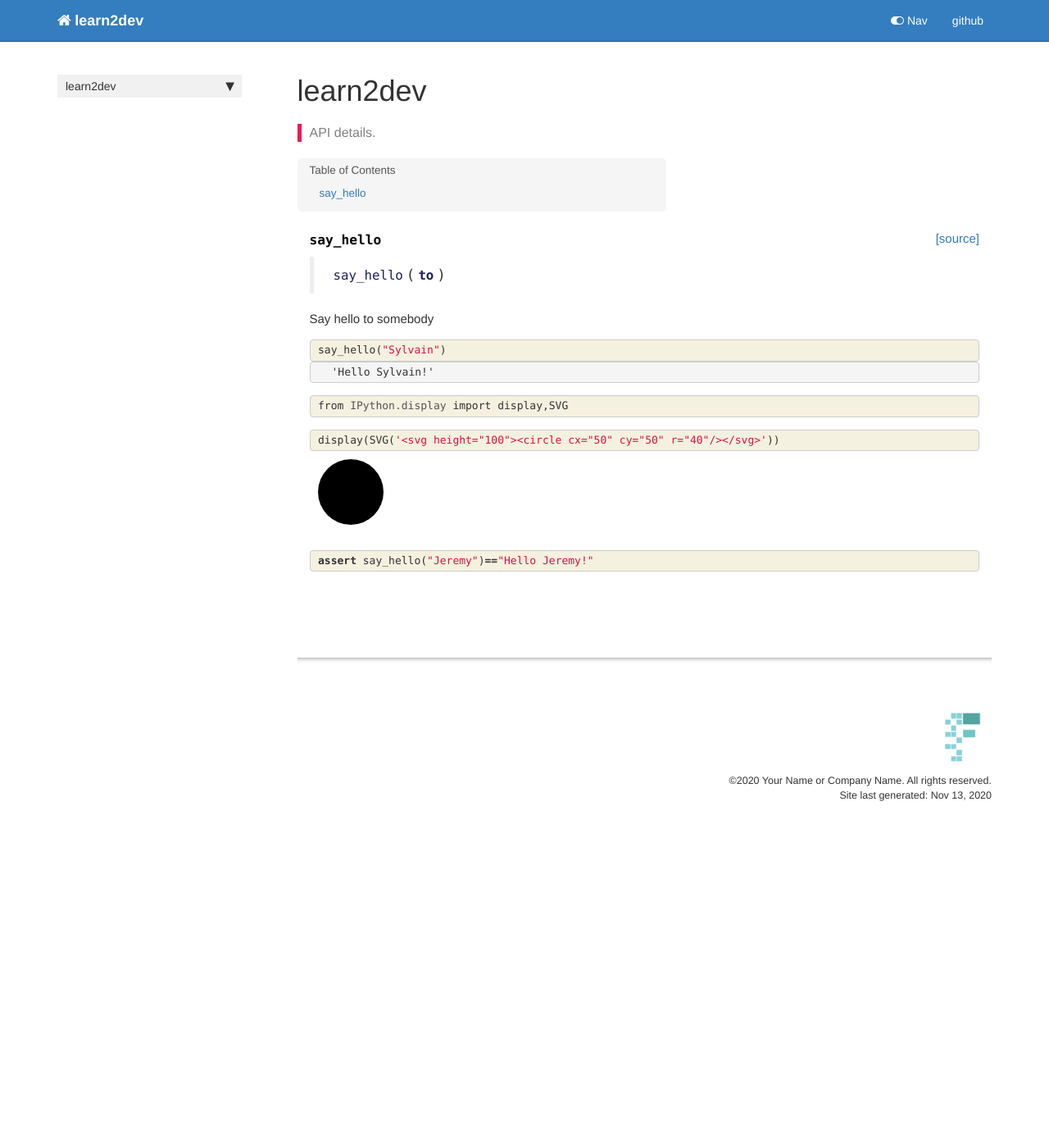
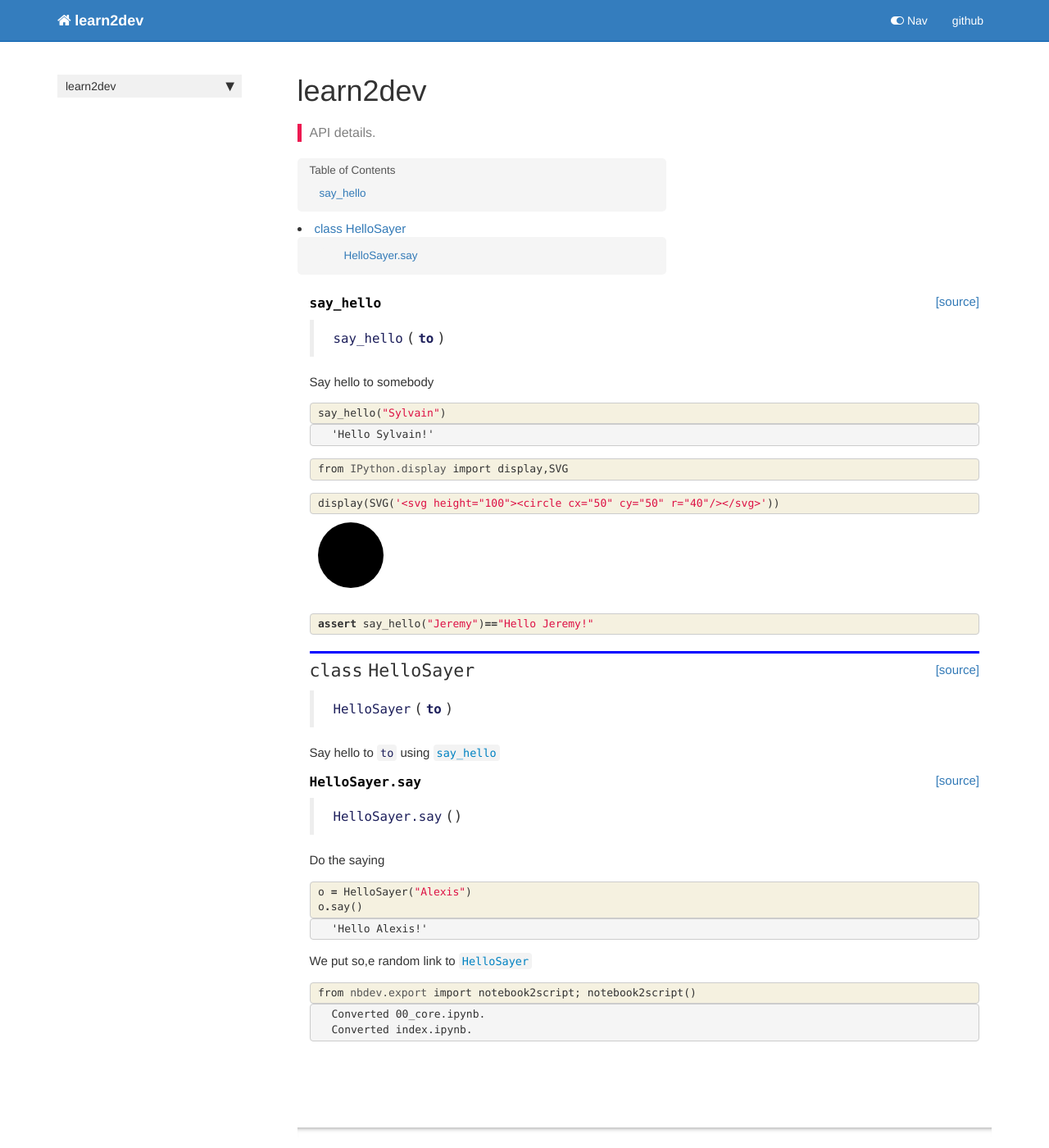
Before and after one commit to ablot/learn2dev, a Jekyll site: the page built from docs/core.html, in a window 1280 px wide and 1400 px high. Shown: the whole window at 82% size. Built offline with Jekyll 4.4.1, drawn with Linux system fonts in a browser that asks for light colours; nearby versions of some CDN libraries; comment, search, counter and statistics services are not loaded.

Commit message:
update docs

```diff
--- a/docs/core.html
+++ b/docs/core.html
@@ -160,4 +160,134 @@
 </div>
     {% endraw %}
 
+    {% raw %}
+
+<div class="cell border-box-sizing code_cell rendered">
+
+<div class="output_wrapper">
+<div class="output">
+
+<div class="output_area">
+
+
+<div class="output_markdown rendered_html output_subarea ">
+<h2 id="HelloSayer" class="doc_header"><code>class</code> <code>HelloSayer</code><a href="https://github.com/ablot/learn2dev/tree/master/learn2dev/core.py#L11" class="source_link" style="float:right">[source]</a></h2><blockquote><p><code>HelloSayer</code>(<strong><code>to</code></strong>)</p>
+</blockquote>
+<p>Say hello to <code>to</code> using <a href="/learn2dev/core.html#say_hello"><code>say_hello</code></a></p>
+
 </div>
+
+</div>
+
+</div>
+</div>
+
+</div>
+    {% endraw %}
+
+    {% raw %}
+
+<div class="cell border-box-sizing code_cell rendered">
+
+</div>
+    {% endraw %}
+
+    {% raw %}
+
+<div class="cell border-box-sizing code_cell rendered">
+
+<div class="output_wrapper">
+<div class="output">
+
+<div class="output_area">
+
+
+<div class="output_markdown rendered_html output_subarea ">
+<h4 id="HelloSayer.say" class="doc_header"><code>HelloSayer.say</code><a href="https://github.com/ablot/learn2dev/tree/master/learn2dev/core.py#L15" class="source_link" style="float:right">[source]</a></h4><blockquote><p><code>HelloSayer.say</code>()</p>
+</blockquote>
+<p>Do the saying</p>
+
+</div>
+
+</div>
+
+</div>
+</div>
+
+</div>
+    {% endraw %}
+
+    {% raw %}
+
+<div class="cell border-box-sizing code_cell rendered">
+<div class="input">
+
+<div class="inner_cell">
+    <div class="input_area">
+<div class=" highlight hl-ipython3"><pre><span></span><span class="n">o</span> <span class="o">=</span> <span class="n">HelloSayer</span><span class="p">(</span><span class="s2">&quot;Alexis&quot;</span><span class="p">)</span>
+<span class="n">o</span><span class="o">.</span><span class="n">say</span><span class="p">()</span>
+</pre></div>
+
+    </div>
+</div>
+</div>
+
+<div class="output_wrapper">
+<div class="output">
+
+<div class="output_area">
+
+
+
+<div class="output_text output_subarea output_execute_result">
+<pre>&#39;Hello Alexis!&#39;</pre>
+</div>
+
+</div>
+
+</div>
+</div>
+
+</div>
+    {% endraw %}
+
+<div class="cell border-box-sizing text_cell rendered"><div class="inner_cell">
+<div class="text_cell_render border-box-sizing rendered_html">
+<p>We put so,e random link to <a href="/learn2dev/core.html#HelloSayer"><code>HelloSayer</code></a></p>
+
+</div>
+</div>
+</div>
+    {% raw %}
+
+<div class="cell border-box-sizing code_cell rendered">
+<div class="input">
+
+<div class="inner_cell">
+    <div class="input_area">
+<div class=" highlight hl-ipython3"><pre><span></span><span class="kn">from</span> <span class="nn">nbdev.export</span> <span class="kn">import</span> <span class="n">notebook2script</span><span class="p">;</span> <span class="n">notebook2script</span><span class="p">()</span>
+</pre></div>
+
+    </div>
+</div>
+</div>
+
+<div class="output_wrapper">
+<div class="output">
+
+<div class="output_area">
+
+<div class="output_subarea output_stream output_stdout output_text">
+<pre>Converted 00_core.ipynb.
+Converted index.ipynb.
+</pre>
+</div>
+</div>
+
+</div>
+</div>
+
+</div>
+    {% endraw %}
+
+</div>
```
